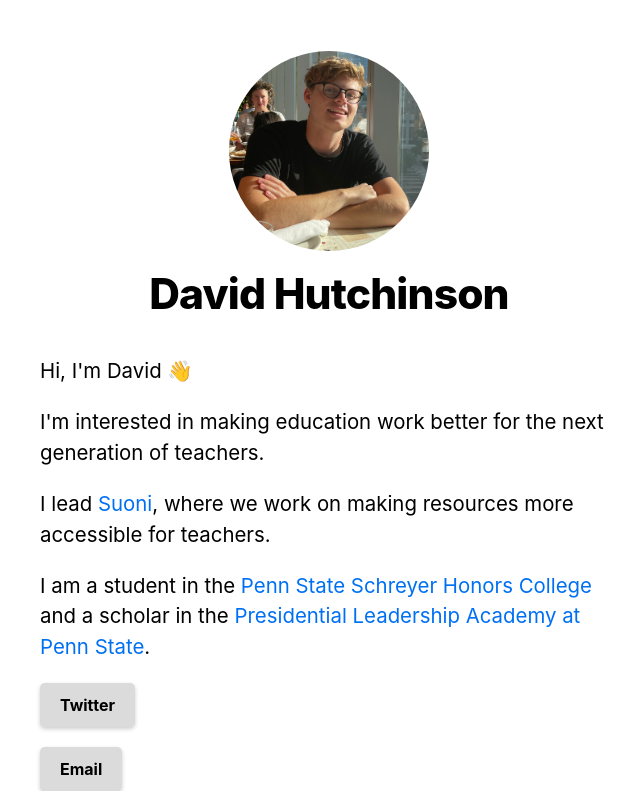
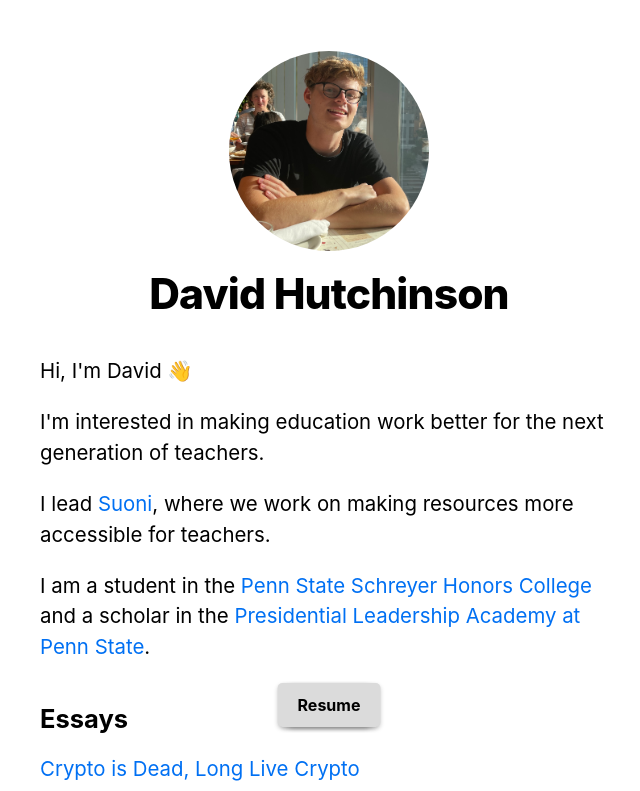
Before and after one commit to dvdhutch/dvdhutch-personal-site, a Next.js app: page / in a window 1280 px wide. Shown: the top 791 px of the page, without its empty margins (311-951 px from the left). Built offline with nearby package versions, Linux system fonts and the light colour scheme.

Commit message:
box link tweak2

```diff
--- a/styles/global.css
+++ b/styles/global.css
@@ -32,7 +32,9 @@ a:hover {
   font-weight: bold; /* Make the button text bold */
   cursor: pointer; /* Add a cursor to the button on hover */
   box-shadow: 0 2px 4px rgba(0, 0, 0, 0.2); /* Add a subtle drop shadow to the button */
-  margin: auto; /* Center the button on the page */
+  position: absolute; /* Position the button absolutely */
+  left: 50%; /* Set the left edge of the button to the center of the page */
+  transform: translate(-50%, 0); /* Shift the button back to the left by half its width */
 }
 
 .button:hover {
```
